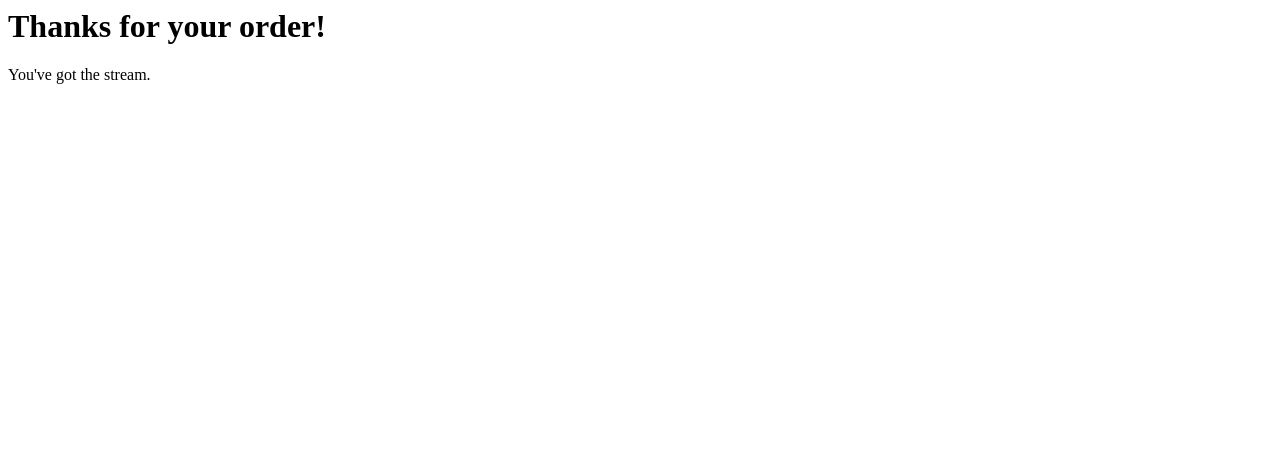
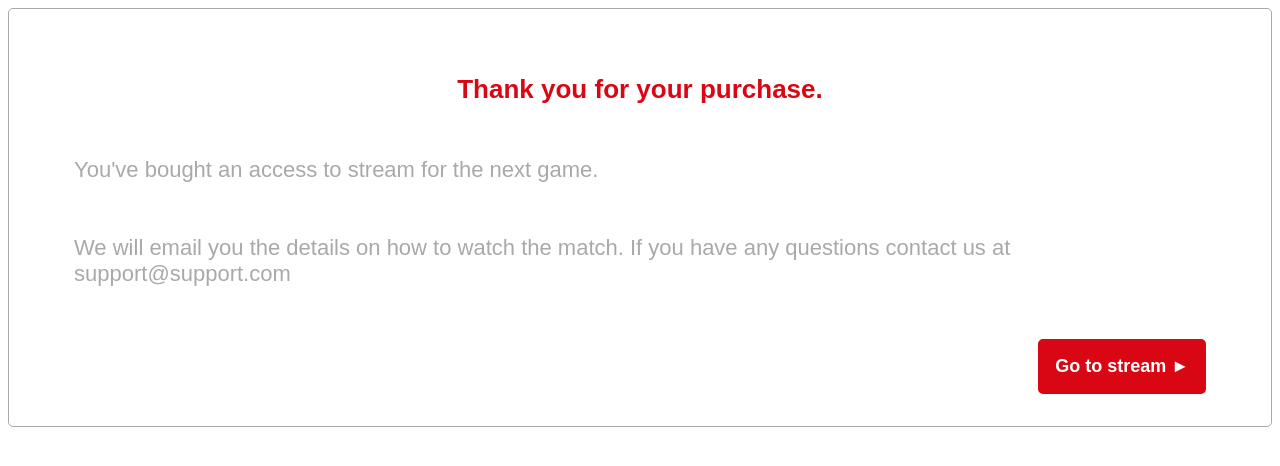
Before and after one commit to vpkHackerPros/kac_placilo_stream_server, a website: page views/success.html in a window 1280 px wide. Drawn offline with Linux system fonts and the light colour scheme.

Commit message:
paypal feedback + success.html prettyfied

```diff
--- a/public/css/success.css
+++ b/public/css/success.css
@@ -0,0 +1,40 @@
+:root {
+    --kac-red:#d90713;
+}
+p {
+    font-family: Arial, Helvetica, sans-serif;
+    color: darkgrey;
+    font-size: 22px;
+    padding: 15px;
+}
+h1 {
+    font-family: Arial, Helvetica, sans-serif;
+    font-weight: bolder;
+    font-size: 26px;
+    color: var(--kac-red);
+    margin: auto;
+    padding: 15px;
+    text-align: center;
+}
+div {
+    padding: 50px;
+    border: 1px solid darkgrey;
+    margin: auto;
+    border-radius: 5px;;
+}
+a {
+    font-family: Arial, Helvetica, sans-serif;
+    font-size: 18px;
+    font-weight: bold;
+    text-align: end;
+    color: white;
+    background-color: var(--kac-red);
+    border: 2px solid var(--kac-red);
+    border-radius: 5px;
+    padding: 15px;
+    text-decoration: none;
+    float: right;
+}
+#link_redirect{
+    text-align: end;
+}
--- a/views/success.html
+++ b/views/success.html
@@ -1,9 +1,17 @@
-<html>
-  <head><title>Thanks for your order!</title></head>
+<!DOCTYPE html>
+<html lang="en">
+  <head>
+    <meta charset="utf-8">
+    <title>VPK PRO Payment Site</title>
+    <link rel="stylesheet" href="../public/css/success.css">
+  </head>
   <body>
-    <h1>Thanks for your order!</h1>
-    <p>
-     You've got the stream.
-    </p>
+    <div>
+      <h1>Thank you for your purchase.</h1>
+      <p>You've bought an access to stream for the next game.</p>
+      <p>We will email you the details on how to watch the match.
+         If you have any questions contact us at support@support.com</p>
+       <p id="link_redirect"><a href="stream.stream">Go to stream ►</a></p>
+    </div>
   </body>
 </html>
```
Also changed, not shown: index.js (+13 -2 lines).
